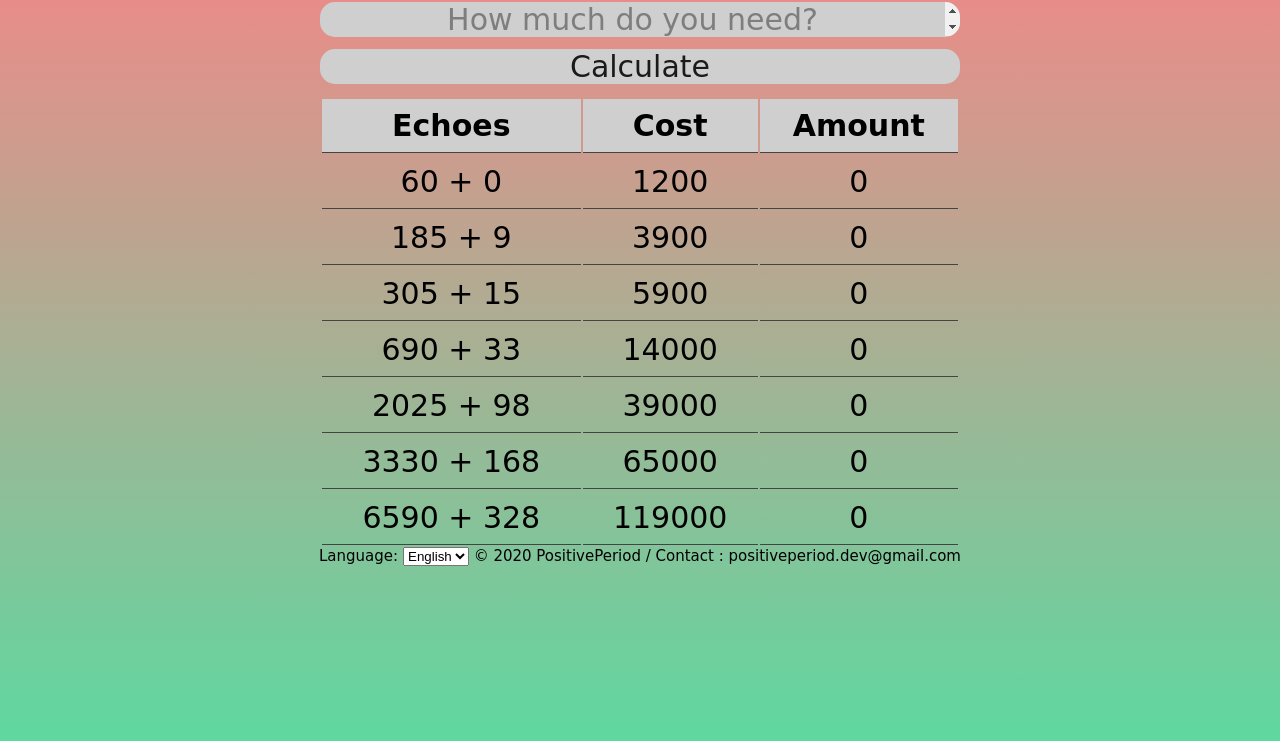
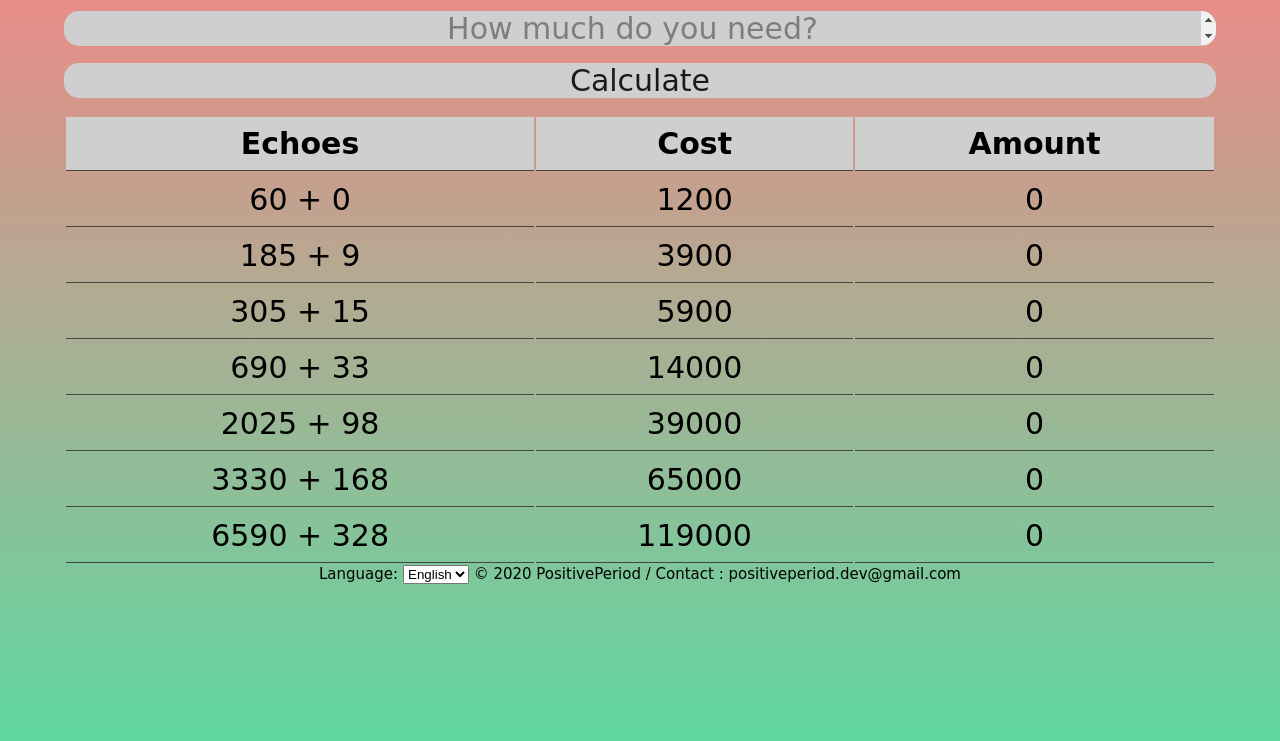
Before and after one commit to PositivePeriod/personal-page, a website: page public/game/IdentityV/index.html in a window 1280 px wide. Shown: the part 59-800 px from the top of the page. Drawn offline with Linux system fonts and the light colour scheme; a web font is replaced by a local one.

Commit message:
Update style.css

```diff
--- a/public/game/IdentityV/style.css
+++ b/public/game/IdentityV/style.css
@@ -11,7 +11,7 @@
 
     font-variant: normal;
     font-weight: normal;
-    font-size: 30px;
+    font-size: min(5vw, 30px);
     font-family: Impact, sans-serif;
     font-family: 'Sansita Swashed', cursive;
 }
@@ -20,7 +20,7 @@
     font-style: 'Black Han Sans';
     font-variant: normal;
     font-weight: normal;
-    font-size: 28px;
+    font-size: min(5vw, 28px);
     font-family: 'Black Han Sans', sans-serif;
     font-family: 'Jua', sans-serif;
 }
@@ -102,7 +102,7 @@ th {
 
 .center {
     position: relative;
-    width: 50%;
+    width: 90%;
     margin: 0 auto;
 }
 
@@ -111,7 +111,7 @@ th {
     width: 100%;
     text-align: center;
     margin: 0 auto;
-    margin-top: 2%;
+    margin-top: 1.5%;
 }
 
 .bg {
```
